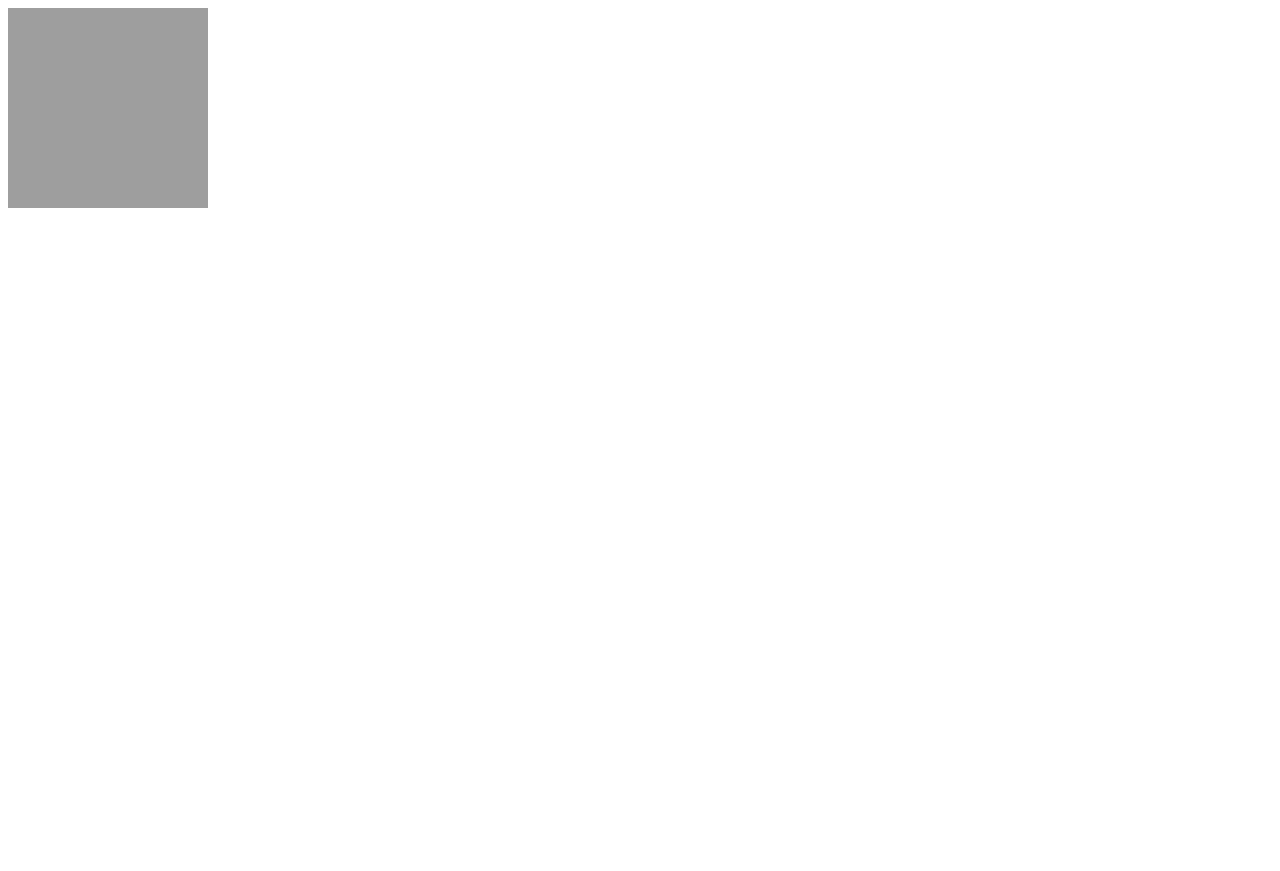
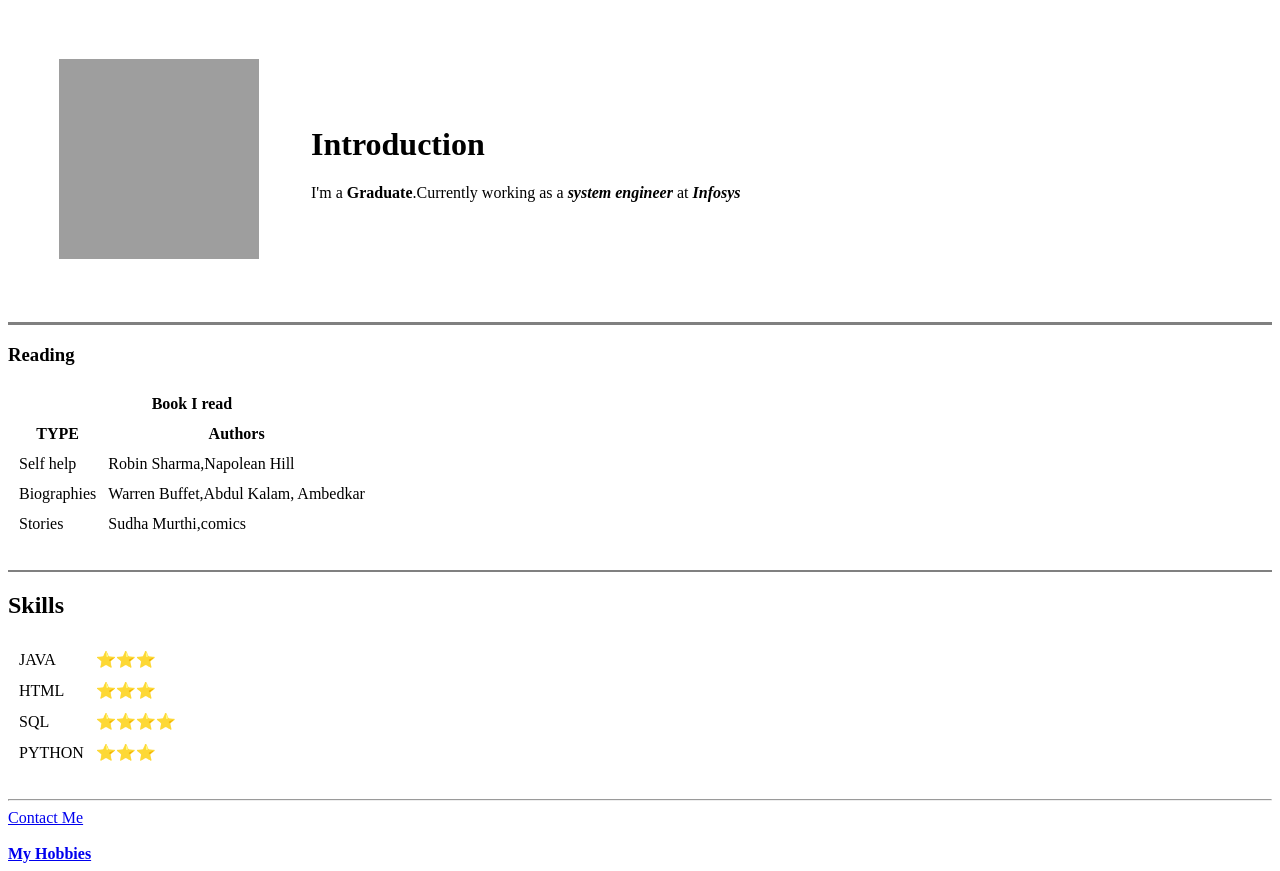
Before and after one commit to mangareddyvangala/Introduction, a plain HTML site: page index.html in a window 1280 px wide. Before the commit the page ends 800 px from the top, so only its background shows below. Drawn offline with Linux system fonts and the light colour scheme; grey boxes are pictures that could not be loaded.

Commit message:
Update index.html

```diff
--- a/index.html
+++ b/index.html
@@ -5,6 +5,69 @@
     <title>Result</title>
   </head>
   <body>
-    <img width="200" height="200" src="images/ME_CIRCLE.png" alt="VMR">
+    <table cellspacing='50'>
+    <tr>
+      <td><img width="200" height="200" src="images/ME_CIRCLE.png" alt="Mangareddy V"></td>
+      <td>
+        <h1>Introduction</h1>
+        <p>I'm a <strong>Graduate</strong>.Currently working as a <em><strong>system engineer</strong></em> at <i><strong>Infosys</strong></i></p>
+      </td>
+    </tr>
+  </table>
+  <hr size='3' noshade>
+  <h3>Reading</h3>
+  <table cellspacing="10">
+    <thead>
+      <tr>
+        <th colspan="2">Book I read</th>
+      </tr>
+    </thead>
+    <thead>
+      <tr>
+        <th>TYPE</th>
+        <th>Authors</th>
+      </tr>
+    </thead>
+    <tbody>
+      <tr>
+        <td>Self help</td>
+        <td>Robin Sharma,Napolean Hill</td>
+      </tr>
+      <tr>
+        <td>Biographies</td>
+        <td>Warren Buffet,Abdul Kalam, Ambedkar</td>
+      </tr>
+      <tr>
+        <td>Stories</td>
+        <td>Sudha Murthi,comics</td>
+      </tr>
+    </tbody>
+  </table>
+  <br>
+  <hr noshade='2'>
+  <h2>Skills</h2>
+  <table cellspacing='10'>
+    <tbody>
+      <tr>
+        <td>JAVA</td>
+        <td>⭐⭐⭐</td>
+      </tr>
+      <tr>
+        <td>HTML</td>
+        <td>⭐⭐⭐</td>
+      </tr>
+      <tr>
+        <td>SQL</td>
+        <td>⭐⭐⭐⭐</td>
+      </tr>
+      <tr>
+        <td>PYTHON</td>
+        <td>⭐⭐⭐</td>
+      </tr>
+    </tbody>
+  </table><br>
+  <hr>
+  <a href="Contacts.html">Contact Me</a><br> <br>
+  <a href="Hobbies.html"><strong>My Hobbies</strong></a>
   </body>
 </html>
```
